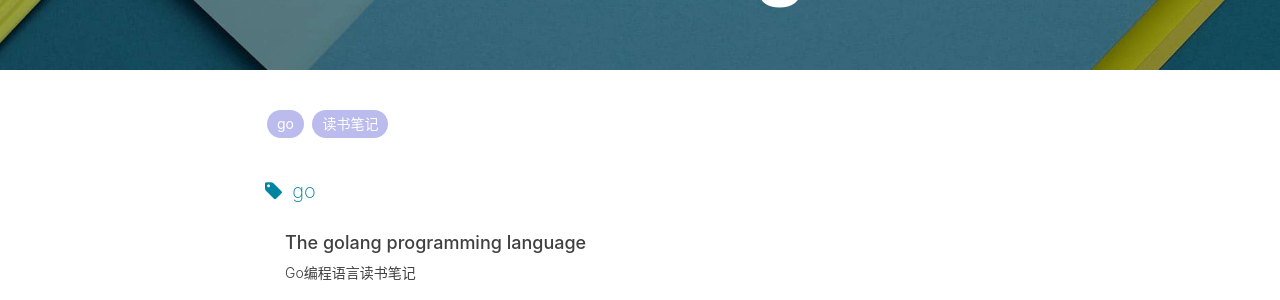
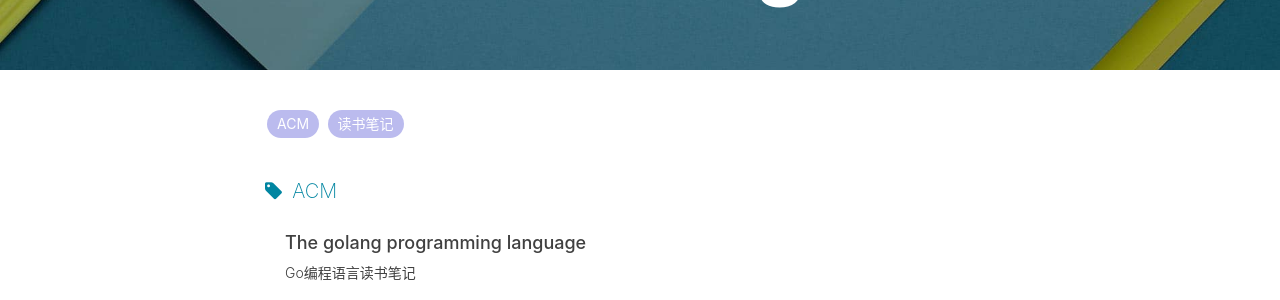
Before and after one commit to pandaKINandQUEEN/GinKo-BFU.github.io, a Jekyll site: the page built from tags.html, in a window 1280 px wide. Shown: the part 138-438 px from the top of the page. Built offline with Jekyll 4.4.1, drawn with Linux system fonts in a browser that asks for light colours; nearby versions of some CDN libraries; comment, search, counter and statistics services are not loaded.

Commit message:
Update 2016-04-23-the-golang-book.md

```diff
--- a/_posts/2016-04-23-the-golang-book.md
+++ b/_posts/2016-04-23-the-golang-book.md
@@ -7,7 +7,7 @@ author:     "keysaim"
 header-img: ""
 catalog: true
 tags:
-    - go
+    - ACM
     - 读书笔记
 ---
 
```
